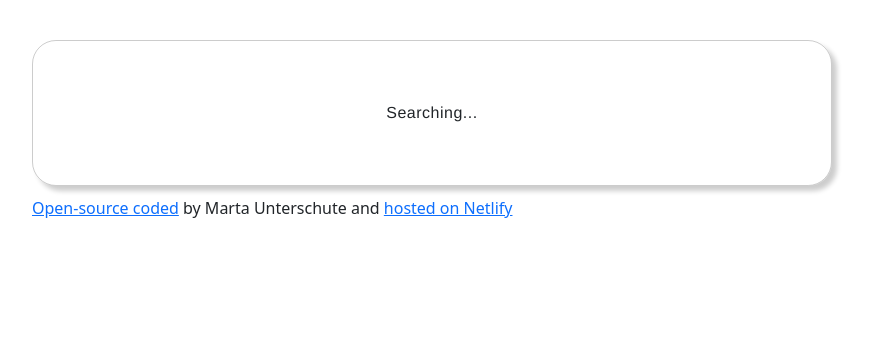
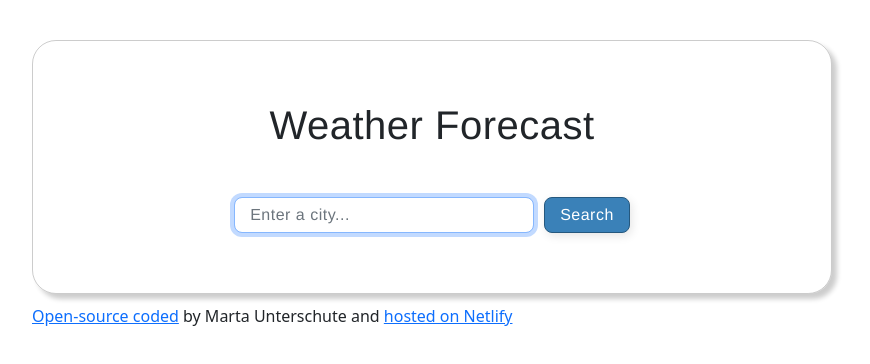
Before and after one commit to mschute/weather-for-react, a React (Create React App) app: page / in a window 1280 px wide. Shown: the top 364 px of the page, without its empty margins (208-1078 px from the left). Built offline with nearby package versions, Linux system fonts and the light colour scheme; no server answers.

Commit message:
Removed city as extra variable

```diff
--- a/src/Weather.js
+++ b/src/Weather.js
@@ -7,7 +7,6 @@ import WeatherForecast from "./WeatherForecast";
 
 export default function Weather(props) {
   const [unit, setUnit] = useState("celsius");
-  const [city, setCity] = useState(props.defaultCity);
   const [weatherData, setWeatherData] = useState({ ready: false });
 
   function handleUnit(unit) {
@@ -26,6 +25,7 @@ export default function Weather(props) {
       description: response.data.condition.description,
       iconUrl: response.data.condition.icon_url,
     });
+    console.log(weatherData);
   }
 
   function handleSubmit(event) {
@@ -34,12 +34,12 @@ export default function Weather(props) {
   }
 
   function handleCity(event) {
-    setCity(event.target.value);
+    setWeatherData({ city: event.target.value, ready: false });
   }
 
   function searchWeather() {
     const apiKey = "f4ff5751e00t63c15a8eb8eo1612abfe";
-    let apiUrl = `https://api.shecodes.io/weather/v1/current?query=${city}&key=${apiKey}&units=metric`;
+    let apiUrl = `https://api.shecodes.io/weather/v1/current?query=${weatherData.city}&key=${apiKey}&units=metric`;
     axios.get(apiUrl).then(handleResponse);
   }
 
@@ -67,7 +67,21 @@ export default function Weather(props) {
       </div>
     );
   } else {
-    searchWeather();
-    return "Searching...";
+    return (
+      <div className="Weather">
+        <h1>Weather Forecast</h1>
+        <form onSubmit={handleSubmit}>
+          <input
+            type="search"
+            placeholder="Enter a city..."
+            className="form-control"
+            autoComplete="off"
+            autoFocus="on"
+            onChange={handleCity}
+          />
+          <input type="submit" value="Search" className="search-button" />
+        </form>
+      </div>
+    );
   }
 }
```
